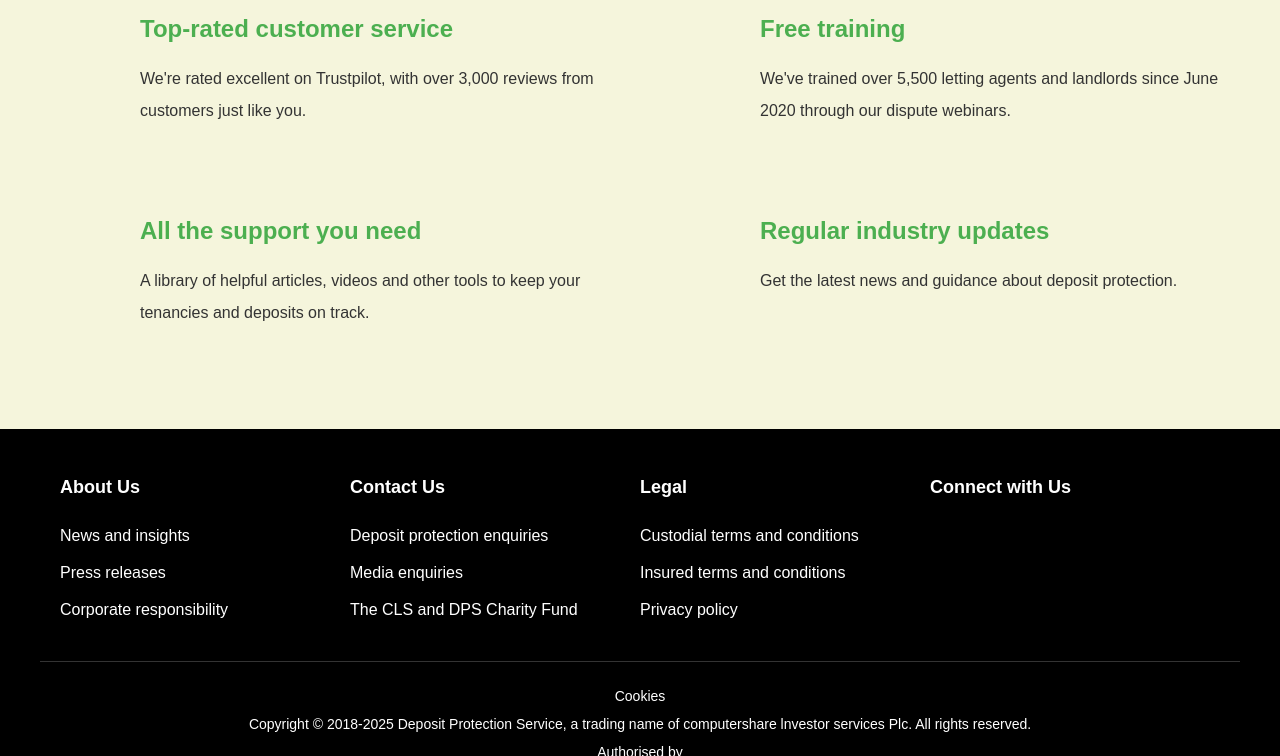
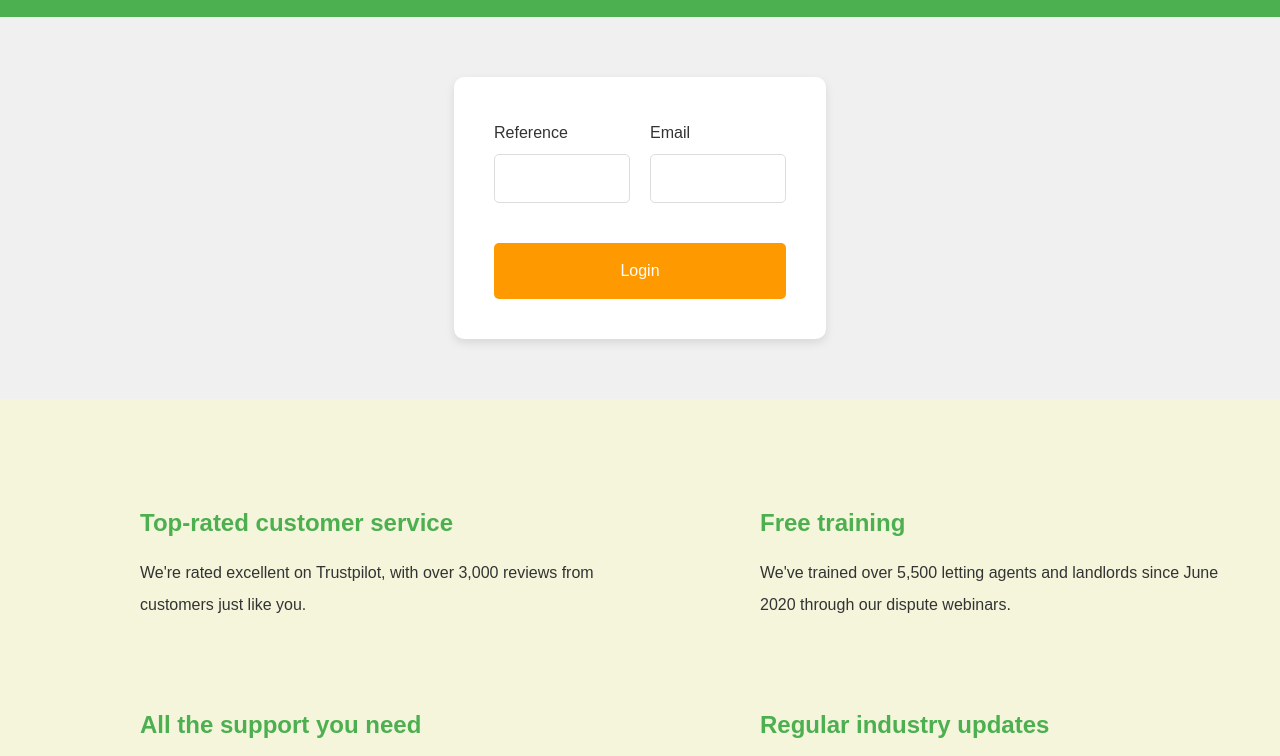
Before and after one commit to MondscheinDativ/DPS, a plain HTML site: page index.html in a window 1280 px wide. Shown: the part 95-851 px from the top of the page. Drawn offline with Linux system fonts and the light colour scheme.

Commit message:
index.html

```diff
--- a/index.html
+++ b/index.html
@@ -18,6 +18,75 @@
             min-height: 100vh;
             display: flex;
             flex-direction: column;
+        }
+
+        /* 顶部绿色区域 */
+        .top-green-section {
+            background-color: #4CAF50;
+            color: white;
+            padding: 20px 40px;
+            display: flex;
+            align-items: center;
+            justify-content: space-between;
+        }
+
+        .dps-logo {
+            font-size: 36px; /* 较大的白色字体 */
+            font-weight: bold;
+        }
+
+        /* 新登录界面 */
+        .new-login-section {
+            padding: 60px 20px;
+            display: flex;
+            justify-content: center;
+        }
+
+        .login-container {
+            width: 30%; /* 占页面宽度的30% */
+            background-color: white;
+            border-radius: 10px;
+            box-shadow: 0 4px 10px rgba(0,0,0,0.1);
+            padding: 40px;
+        }
+
+        .login-form {
+            display: flex;
+            flex-direction: column;
+        }
+
+        .login-fields {
+            display: flex;
+            gap: 20px;
+            margin-bottom: 20px;
+        }
+
+        .login-field {
+            flex: 1;
+        }
+
+        .login-field label {
+            display: block;
+            margin-bottom: 5px;
+            color: #333;
+        }
+
+        .login-field input {
+            width: 100%;
+            padding: 10px;
+            border: 1px solid #ddd;
+            border-radius: 5px;
+        }
+
+        .login-button {
+            background-color: #ff9900; /* 橘色按钮 */
+            color: white;
+            padding: 12px;
+            border: none;
+            border-radius: 5px;
+            cursor: pointer;
+            font-size: 16px;
+            margin-top: 20px;
         }
 
         /* 首页按钮样式 */
@@ -239,7 +308,30 @@
 <body>
     <!-- 首页部分 -->
     <div id="homePage">
-        <button class="header-button" id="homeLoginBtn">Login</button>
+        <!-- 顶部绿色区域 -->
+        <div class="top-green-section">
+            <div class="dps-logo">DPS</div>
+            <button class="header-button" id="homeLoginBtn">Login</button>
+        </div>
+
+        <!-- 新登录界面 -->
+        <div class="new-login-section">
+            <div class="login-container">
+                <form id="newLoginForm">
+                    <div class="login-fields">
+                        <div class="login-field">
+                            <label for="reference">Reference</label>
+                            <input type="text" id="reference" required>
+                        </div>
+                        <div class="login-field">
+                            <label for="email">Email</label>
+                            <input type="email" id="email" required>
+                        </div>
+                    </div>
+                    <button type="submit" class="login-button">Login</button>
+                </form>
+            </div>
+        </div>
 
         <!-- 米色内容区域 -->
         <div class="home-content">
@@ -438,6 +530,20 @@
     </div>
 
     <script>
+        // 新登录表单提交事件
+        document.getElementById('newLoginForm').addEventListener('submit', function(e) {
+            e.preventDefault();
+            const reference = document.getElementById('reference').value;
+            const email = document.getElementById('email').value;
+            // 验证账户密码
+            if (email === 'zl8412469ycedu' && reference === '123456') {
+                document.getElementById('homePage').classList.add('hidden');
+                document.getElementById('mainPage').classList.remove('hidden');
+            } else {
+                alert('Invalid reference or email');
+            }
+        });
+
         // 首页登录按钮点击事件：隐藏首页，显示登录页
         document.getElementById('homeLoginBtn').addEventListener('click', function() {
             document.getElementById('homePage').classList.add('hidden');
```
